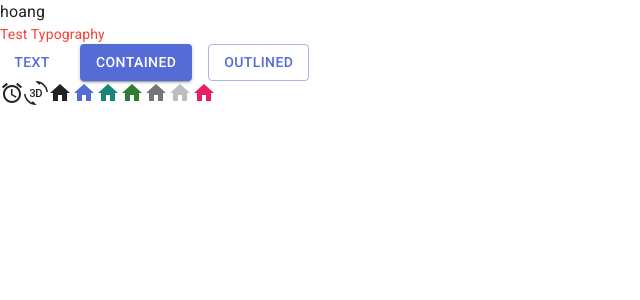
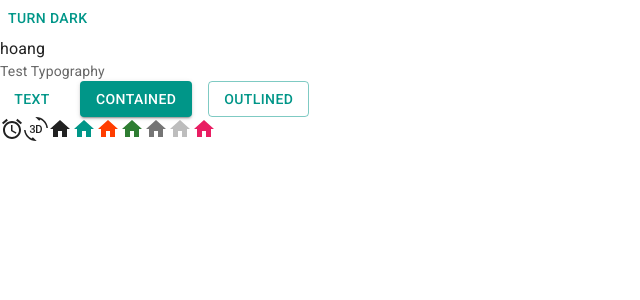
Before and after one commit to phh235/trello-web, a React (Vite) app: page / in a window 1280 px wide. Shown: the top 300 px of the page, without its empty margins (0-640 px from the left). Built offline with nearby package versions, Linux system fonts and the light colour scheme.

Commit message:
Dark light P1

```diff
--- a/src/App.jsx
+++ b/src/App.jsx
@@ -5,10 +5,25 @@
 import HomeIcon from '@mui/icons-material/Home'
 import { pink } from '@mui/material/colors'
 import Typography from '@mui/material/Typography'
+import { useColorScheme } from '@mui/material/styles'
+
+function ModeToggle() {
+  const { mode, setMode } = useColorScheme()
+  return (
+    <Button
+      onClick={() => {
+        setMode(mode === 'light' ? 'dark' : 'light')
+      }}
+    >
+      {mode === 'light' ? 'Turn dark' : 'Turn light'}
+    </Button>
+  )
+}
 
 function App() {
   return (
     <>
+      <ModeToggle />
       <div>hoang</div>
       <Typography variant='body2' color="text.secondary">Test Typography</Typography>
       <Stack spacing={2} direction="row">
--- a/src/main.jsx
+++ b/src/main.jsx
@@ -2,15 +2,15 @@
 import ReactDOM from 'react-dom/client'
 import App from './App.jsx'
 import CssBaseline from '@mui/material/CssBaseline'
-import { ThemeProvider } from '@mui/material/styles'
+import { Experimental_CssVarsProvider as CssVarsProvider } from '@mui/material/styles'
 import theme from './theme'
 
 ReactDOM.createRoot(document.getElementById('root')).render(
   <React.StrictMode>
-    <ThemeProvider theme={theme}>
+    <CssVarsProvider theme={theme}>
       {/* CssBaseline kickstart an elegant, consistent, and simple baseline to build upon. */}
       <CssBaseline />
       <App />
-    </ThemeProvider>
+    </CssVarsProvider>
   </React.StrictMode>
 )
--- a/src/theme.js
+++ b/src/theme.js
@@ -1,21 +1,20 @@
-import { createTheme } from '@mui/material/styles'
-import { red } from '@mui/material/colors'
+import { experimental_extendTheme as extendTheme } from '@mui/material/styles'
+import { deepOrange, cyan, teal, orange } from '@mui/material/colors'
 
 // Create a theme instance.
-const theme = createTheme({
-  palette: {
-    mode: 'light', //default is light
-    primary: {
-      main: '#556cd6'
+const theme = extendTheme({
+  colorSchemes: {
+    light: {
+      palette: {
+        primary: teal,
+        secondary: deepOrange
+      }
     },
-    secondary: {
-      main: '#19857b'
-    },
-    error: {
-      main: red.A400
-    },
-    text: {
-      secondary: red[500]
+    dark: {
+      palette: {
+        primary: cyan,
+        secondary: orange
+      }
     }
   }
 })
```
